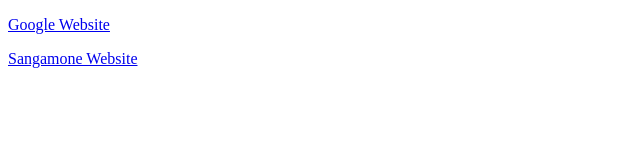
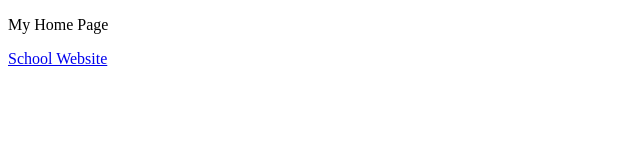
Before and after one commit to Sudheera27/HTML27, a plain HTML site: page index.html in a window 1280 px wide. Shown: the whole page, without its empty margins (0-640 px from the left). Drawn offline with Linux system fonts and the light colour scheme.

Commit message:
My WebPage

```diff
--- a/index.html
+++ b/index.html
@@ -6,7 +6,7 @@
     <title>Document</title>
 </head>
 <body>
-    <p><a href="https://www.google.com/">Google Website</a></p>
-    <p><a href="https://sangamone.com/">Sangamone Website</a></p>
+    <p>My Home Page</p>
+    <p><a href="https://www.whitneyhs.us/">School Website</a></p>
 </body>
 </html>
```
